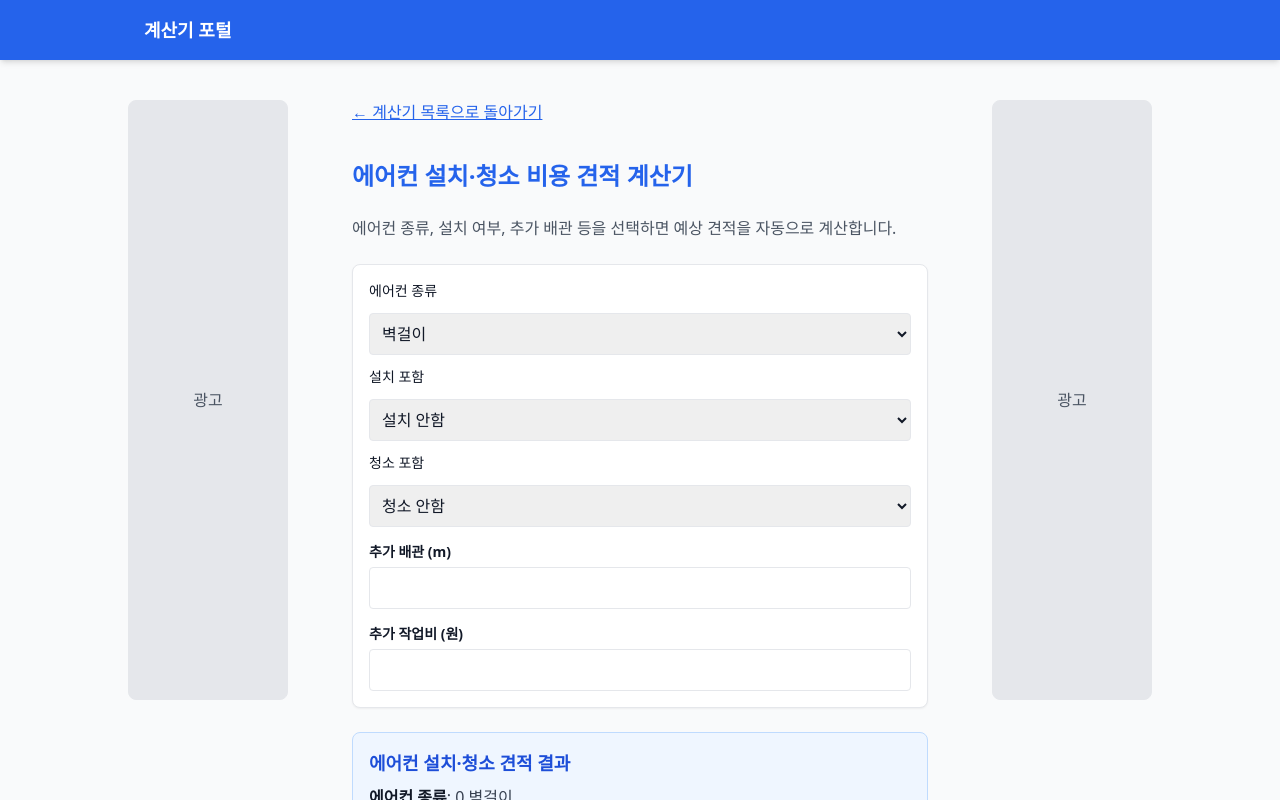
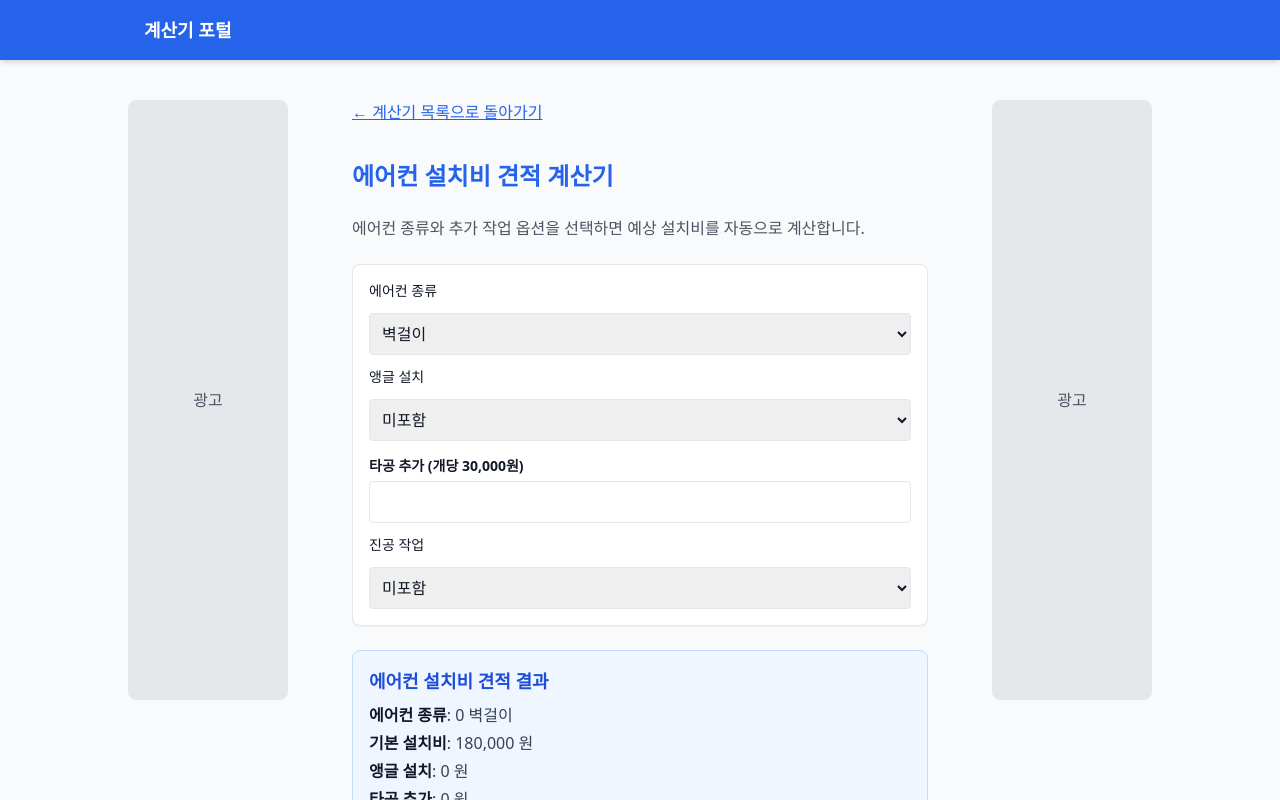
Before and after one commit to geniuspark00-source/calc-site, a Next.js app: page /calculators/aircon-estimate in a window 1280 px wide. Shown: the top 800 px of the page. Built offline with nearby package versions, Linux system fonts and the light colour scheme.

Commit message:
auto push

```diff
--- a/app/calculators/aircon-estimate/AirconEstimateCalculatorUI.tsx
+++ b/app/calculators/aircon-estimate/AirconEstimateCalculatorUI.tsx
@@ -6,35 +6,27 @@ import ResultBox from "@/components/ResultBox";
 
 export default function AirconEstimateCalculatorUI() {
   const [type, setType] = useState("벽걸이");
-  const [install, setInstall] = useState(false);
-  const [cleaning, setCleaning] = useState(false);
 
-  const [extraPipe, setExtraPipe] = useState(0); // 추가 배관(m)
-  const [extraWork, setExtraWork] = useState(0); // 추가 작업비(원)
+  // 추가 옵션
+  const [angle, setAngle] = useState(false);       // 앵글 설치
+  const [hole, setHole] = useState(0);             // 타공 개수
+  const [vacuum, setVacuum] = useState(false);     // 진공작업
 
-  // 기본 설치가격
+  // 기본 설치비
   const baseInstallPrice: Record<string, number> = {
-    벽걸이: 70000,
-    스탠드: 130000,
-    천장형: 180000,
-    투인원: 160000,
+    벽걸이: 180000,
+    스탠드: 210000,
+    "2in1": 360000,
   };
 
-  // 기본 청소가격(완전분해 기준)
-  const baseCleaningPrice: Record<string, number> = {
-    벽걸이: 40000,
-    스탠드: 70000,
-    천장형: 90000,
-    투인원: 110000,
-  };
+  const installPrice = baseInstallPrice[type];
 
-  const installPrice = install ? baseInstallPrice[type] : 0;
-  const cleaningPrice = cleaning ? baseCleaningPrice[type] : 0;
+  // 추가 옵션 비용
+  const angleCost = angle ? 120000 : 0;
+  const holeCost = hole * 30000;
+  const vacuumCost = vacuum ? 50000 : 0;
 
-  // 추가 배관 비용 (m당 1만5천)
-  const pipeCost = extraPipe * 15000;
-
-  const total = installPrice + cleaningPrice + pipeCost + extraWork;
+  const total = installPrice + angleCost + holeCost + vacuumCost;
 
   return (
     <div className="space-y-6 max-w-xl mx-auto">
@@ -44,17 +36,17 @@ export default function AirconEstimateCalculatorUI() {
       </a>
 
       <h1 className="text-2xl font-bold text-blue-600">
-        에어컨 설치·청소 비용 견적 계산기
+        에어컨 설치비 견적 계산기
       </h1>
 
       <p className="text-gray-600 mb-6">
-        에어컨 종류, 설치 여부, 추가 배관 등을 선택하면 예상 견적을 자동으로 계산합니다.
+        에어컨 종류와 추가 작업 옵션을 선택하면 예상 설치비를 자동으로 계산합니다.
       </p>
 
-      {/* 입력 폼 */}
+      {/* 입력 영역 */}
       <div className="space-y-3 bg-white p-4 rounded-lg border shadow-sm">
 
-        {/* 에어컨 종류 */}
+        {/* 종류 선택 */}
         <label className="block text-sm font-medium">에어컨 종류</label>
         <select
           className="w-full border rounded p-2"
@@ -63,67 +55,60 @@ export default function AirconEstimateCalculatorUI() {
         >
           <option value="벽걸이">벽걸이</option>
           <option value="스탠드">스탠드</option>
-          <option value="천장형">천장형</option>
-          <option value="투인원">투인원</option>
+          <option value="2in1">2 in 1</option>
         </select>
 
-        {/* 설치 여부 */}
-        <label className="block text-sm font-medium mt-2">설치 포함</label>
+        {/* 앵글 설치 */}
+        <label className="block text-sm font-medium mt-2">앵글 설치</label>
         <select
           className="w-full border rounded p-2"
-          value={install ? "yes" : "no"}
-          onChange={(e) => setInstall(e.target.value === "yes")}
+          value={angle ? "yes" : "no"}
+          onChange={(e) => setAngle(e.target.value === "yes")}
         >
-          <option value="no">설치 안함</option>
-          <option value="yes">설치 포함</option>
+          <option value="no">미포함</option>
+          <option value="yes">포함 (+120,000원)</option>
         </select>
 
-        {/* 청소 여부 */}
-        <label className="block text-sm font-medium mt-2">청소 포함</label>
+        {/* 타공 추가 */}
+        <Input
+          label="타공 추가 (개당 30,000원)"
+          value={hole}
+          onChange={setHole}
+        />
+
+        {/* 진공 작업 */}
+        <label className="block text-sm font-medium mt-2">진공 작업</label>
         <select
           className="w-full border rounded p-2"
-          value={cleaning ? "yes" : "no"}
-          onChange={(e) => setCleaning(e.target.value === "yes")}
+          value={vacuum ? "yes" : "no"}
+          onChange={(e) => setVacuum(e.target.value === "yes")}
         >
-          <option value="no">청소 안함</option>
-          <option value="yes">청소 포함</option>
+          <option value="no">미포함</option>
+          <option value="yes">포함 (+50,000원)</option>
         </select>
 
-        {/* 추가 배관 */}
-        <Input
-          label="추가 배관 (m)"
-          value={extraPipe}
-          onChange={setExtraPipe}
-        />
-
-        {/* 기타 작업비 */}
-        <Input
-          label="추가 작업비 (원)"
-          value={extraWork}
-          onChange={setExtraWork}
-        />
       </div>
 
       {/* 결과 */}
       <ResultBox
-        title="에어컨 설치·청소 견적 결과"
+        title="에어컨 설치비 견적 결과"
         results={[
           { label: "에어컨 종류", value: type },
           {
-            label: "설치 비용",
+            label: "기본 설치비",
             value: `${installPrice.toLocaleString()} 원`,
           },
           {
-            label: "청소 비용",
-            value: `${cleaningPrice.toLocaleString()} 원`,
+            label: "앵글 설치",
+            value: `${angleCost.toLocaleString()} 원`,
           },
           {
-            label: "추가 배관 비용",
-            value: `${pipeCost.toLocaleString()} 원`,
+            label: "타공 추가",
+            value: `${holeCost.toLocaleString()} 원`,
           },
           {
-            label: "추가 작업비",
-            value: `${extraWork.toLocaleString()} 원`,
+            label: "진공 작업",
+            value: `${vacuumCost.toLocaleString()} 원`,
           },
           {
             label: "총 예상 비용",
--- a/app/calculators/aircon-estimate/page.tsx
+++ b/app/calculators/aircon-estimate/page.tsx
@@ -2,9 +2,9 @@ import { generateSEOTags } from "@/lib/seo";
 import AirconEstimateCalculatorUI from "./AirconEstimateCalculatorUI";
 
 export const metadata = generateSEOTags({
-  title: "에어컨 설치·청소 견적 계산기 | Calc Site",
+  title: "에어컨 설치비 견적 계산기 | Calc Site",
   description:
-    "에어컨 종류별 설치비와 청소비를 자동 계산하는 견적 계산기입니다.",
+    "에어컨 종류별 설치비, 앵글 설치, 타공 추가, 진공작업 비용까지 자동 계산하는 설치비 견적 계산기입니다.",
   url: "https://calc-site-delta.vercel.app/calculators/aircon-estimate",
 });
 
--- a/app/page.tsx
+++ b/app/page.tsx
@@ -294,14 +294,16 @@ export default function Home() {
   </p>
 </a>
 
-{/* 에어컨 설치·청소 견적 계산기 */}
+{/* 에어컨 설치비 견적 계산기 */}
 <a
   href="/calculators/aircon-estimate"
   className="block p-4 bg-white rounded-lg shadow-sm border hover:shadow-md transition"
 >
-  <h2 className="text-lg font-bold text-blue-600">에어컨 설치·청소 견적 계산기 →</h2>
+  <h2 className="text-lg font-bold text-blue-600">
+    에어컨 설치비 견적 계산기 →
+  </h2>
   <p className="text-gray-600 text-sm">
-    벽걸이·스탠드·천장형 등 종류별 설치비, 청소비, 배관 비용 포함 견적 계산.
+    벽걸이·스탠드·2in1 에어컨 설치비와 옵션 비용을 자동으로 계산합니다.
   </p>
 </a>
 
```
